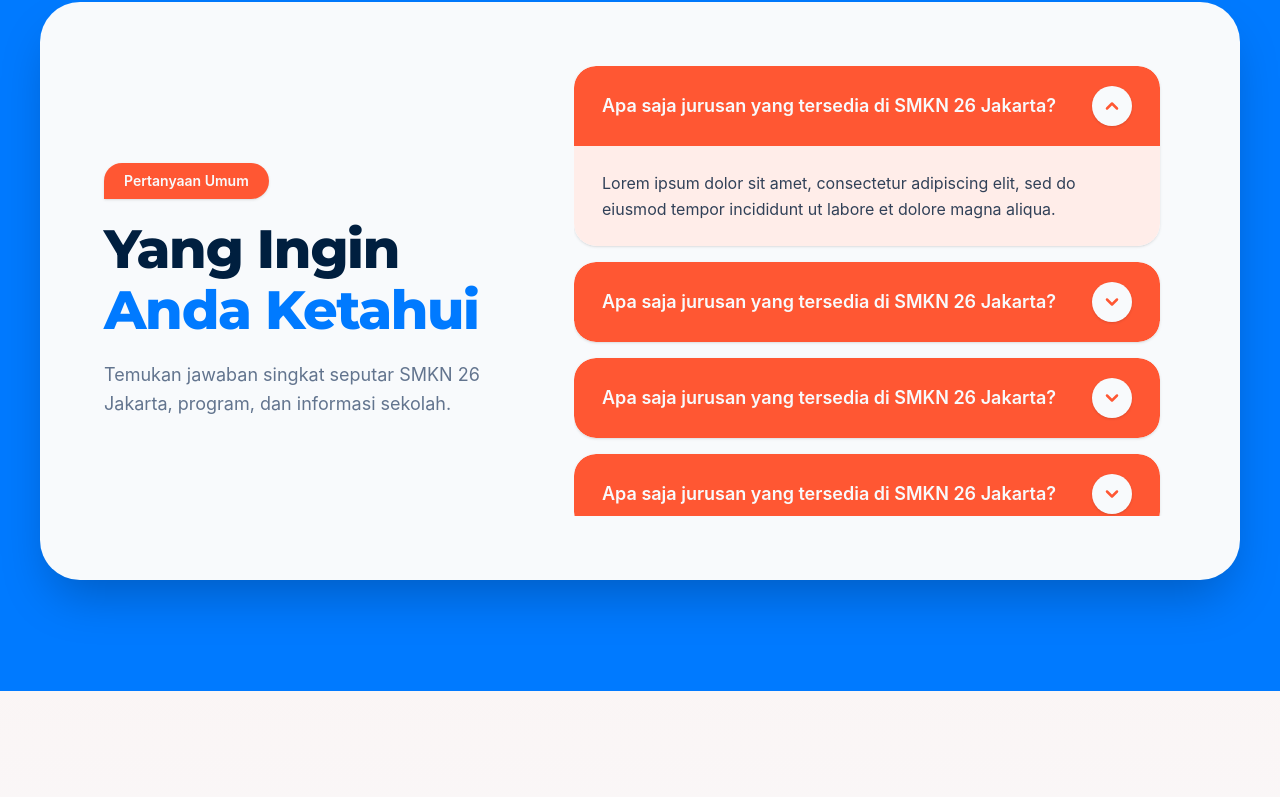
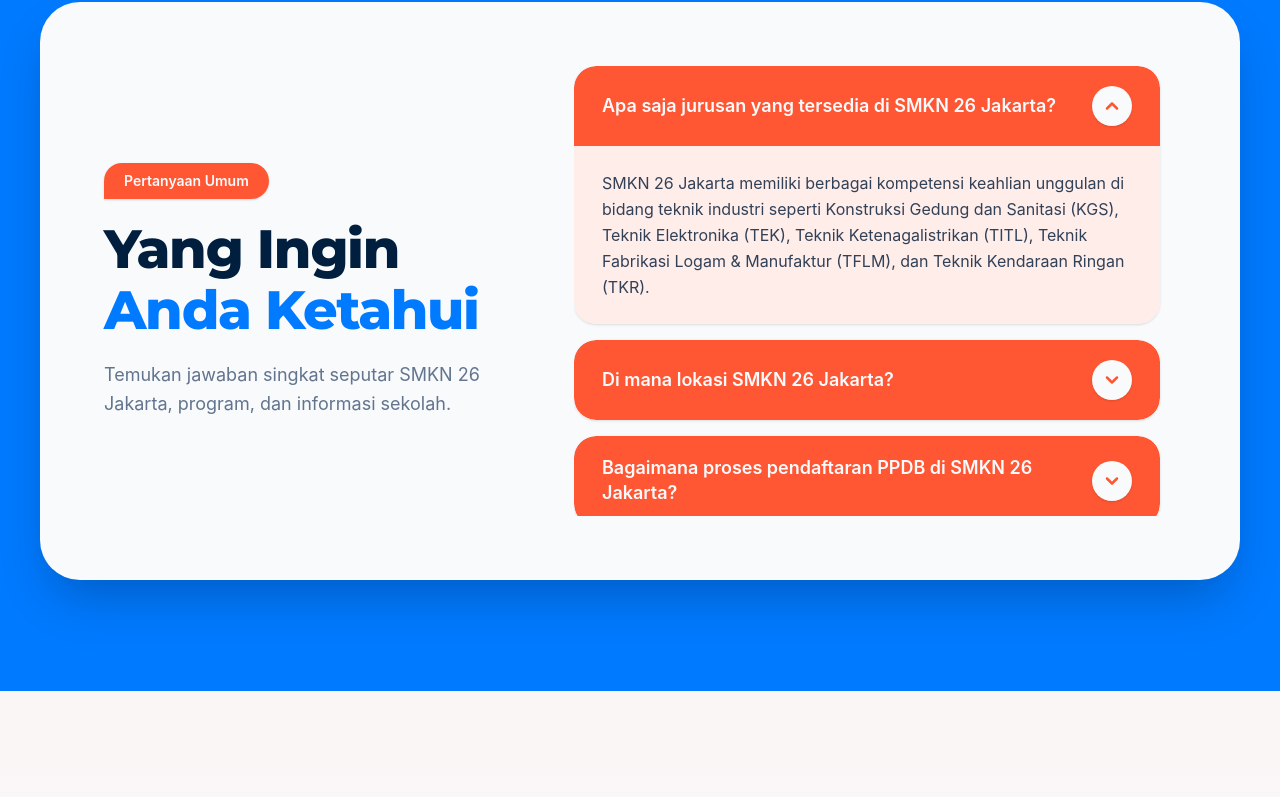
Before and after one commit to Athrsyd/websklh-jaghost, a React (Vite) app in the folder FRONTEND/: page / in a window 1280 px wide. Shown: the part 3249-4046 px from the top of the page. Built offline with nearby package versions, Linux system fonts and the light colour scheme; no server answers.

Commit message:
feat: create Beranda page with hero section, department overview, news feed, and industry partners display

```diff
--- a/FRONTEND/src/Pages/Beranda.jsx
+++ b/FRONTEND/src/Pages/Beranda.jsx
@@ -44,38 +44,38 @@ const Beranda = () => {
       id: 1,
       question: "Apa saja jurusan yang tersedia di SMKN 26 Jakarta?",
       answer:
-        "Lorem ipsum dolor sit amet, consectetur adipiscing elit, sed do eiusmod tempor incididunt ut labore et dolore magna aliqua.",
+        "SMKN 26 Jakarta memiliki berbagai kompetensi keahlian unggulan di bidang teknik industri seperti Konstruksi Gedung dan Sanitasi (KGS), Teknik Elektronika (TEK), Teknik Ketenagalistrikan (TITL), Teknik Fabrikasi Logam & Manufaktur (TFLM), dan Teknik Kendaraan Ringan (TKR).",
     },
     {
     id: 2,
-      question: "Apa saja jurusan yang tersedia di SMKN 26 Jakarta?",
+    question: "Di mana lokasi SMKN 26 Jakarta?",
     answer:
-        "SMKN 26 Jakarta memiliki berbagai kompetensi keahlian unggulan di bidang teknik industri seperti Konstruksi Gedung dan Sanitasi (KGS), Teknik Elektronika (TEK), Teknik Ketenagalistrikan (TITL), Teknik Fabrikasi Logam & Manufaktur (TFLM), dan Teknik Kendaraan Ringan (TKR).",
+      "SMKN 26 Jakarta berlokasi di Jl. Balai Pustaka Baru I No.2, RT.2/RW.7, Rawamangun, Kec. Pulo Gadung, Kota Jakarta Timur, Daerah Khusus Ibukota Jakarta"
   },
   {
     id: 3,
-      question: "Apa saja jurusan yang tersedia di SMKN 26 Jakarta?",
+    question: "Bagaimana proses pendaftaran PPDB di SMKN 26 Jakarta?",
     answer:
-        "SMKN 26 Jakarta memiliki berbagai kompetensi keahlian unggulan di bidang teknik industri seperti Konstruksi Gedung dan Sanitasi (KGS), Teknik Elektronika (TEK), Teknik Ketenagalistrikan (TITL), Teknik Fabrikasi Logam & Manufaktur (TFLM), dan Teknik Kendaraan Ringan (TKR).",
+      "Pendaftaran dilakukan melalui portal resmi SPMB/PPDB DKI Jakarta sesuai jalur dan jadwal yang telah ditetapkan."
   },
   {
     id: 4,
-      question: "Apa saja jurusan yang tersedia di SMKN 26 Jakarta?",
+    question: "Apakah SMKN 26 Jakarta memiliki program PKL?",
     answer:
-        "SMKN 26 Jakarta memiliki berbagai kompetensi keahlian unggulan di bidang teknik industri seperti Konstruksi Gedung dan Sanitasi (KGS), Teknik Elektronika (TEK), Teknik Ketenagalistrikan (TITL), Teknik Fabrikasi Logam & Manufaktur (TFLM), dan Teknik Kendaraan Ringan (TKR).",
+      "Ya, seluruh siswa mengikuti Praktik Kerja Lapangan (PKL) di perusahaan mitra sesuai kompetensi keahliannya."
   },
   {
     id: 5,
-      question: "Bagaimana proses dan alur pendaftaran PPDB di SMKN 26 Jakarta?",
+    question: "Apakah lulusan SMKN 26 Jakarta memiliki peluang kerja?",
     answer:
-        "Pendaftaran Peserta Didik Baru (PPDB) diselenggarakan secara daring melalui portal resmi PPDB DKI Jakarta, mencakup jalur afirmasi, prestasi akademik & non-akademik, zonasi, serta perpindahan tugas orang tua.",
+      "Ya, sekolah memiliki Bursa Kerja Khusus (BKK) yang membantu penyaluran informasi lowongan, rekrutmen, dan kemitraan dengan dunia industri."
   },
   {
     id: 6,
-      question: "Apakah lulusan SMKN 26 Jakarta langsung disalurkan kerja?",
+    question: "Fasilitas apa saja yang tersedia di SMKN 26 Jakarta?",
     answer:
-        "SMKN 26 Jakarta memiliki unit Bursa Kerja Khusus (BKK) dan kemitraan aktif dengan puluhan industri terkemuka seperti PT PLN, Astra Honda Motor, dan perusahaan multinasional untuk memfasilitasi magang dan rekrutmen kerja.",
-    },
+      "Sekolah menyediakan laboratorium praktik, bengkel sesuai jurusan, ruang komputer, perpustakaan, serta fasilitas penunjang kegiatan belajar."
+  }
   ];
 
   const [activeKategori, setActiveKategori] = useState("Semua");
```
Lines whose indentation alone changed are shown as unchanged.
